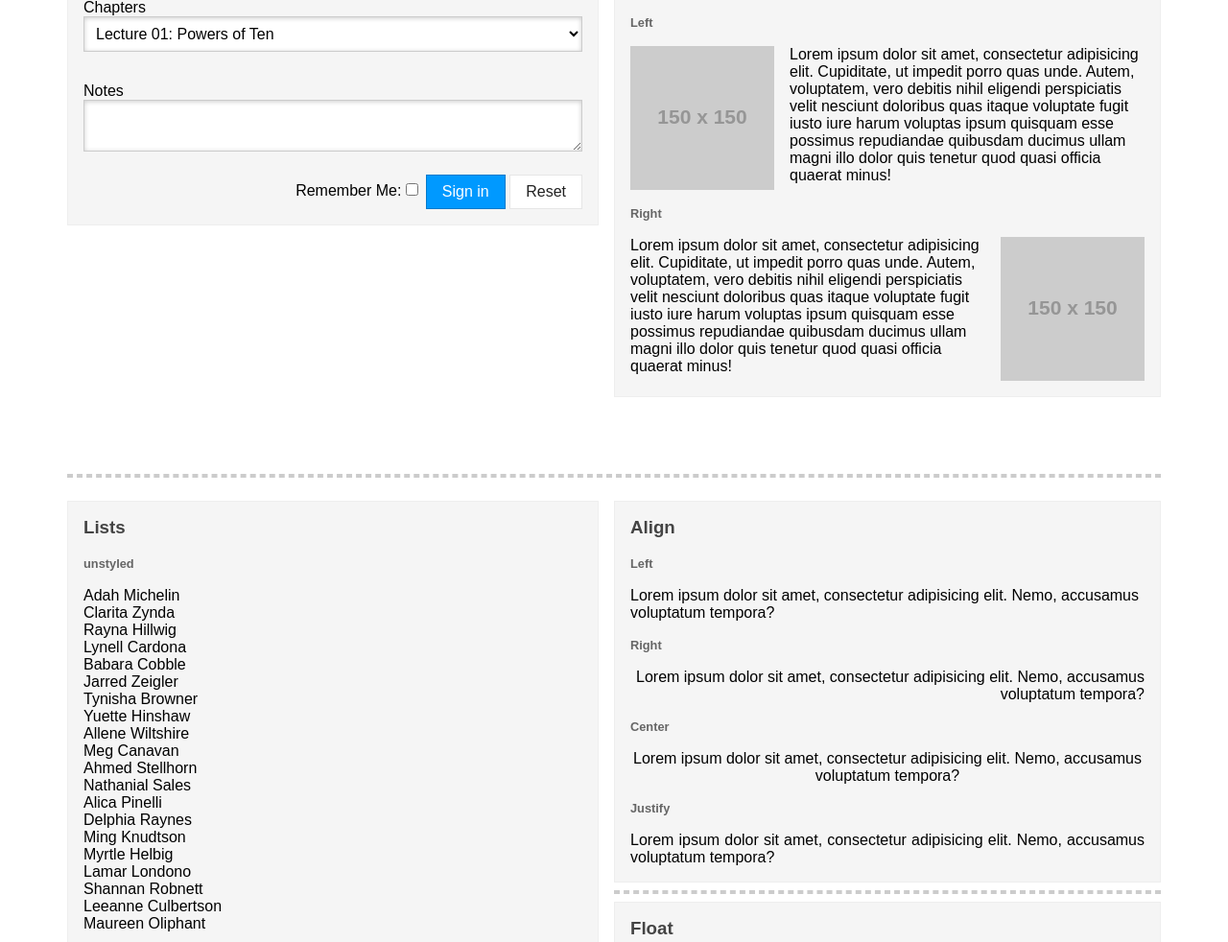
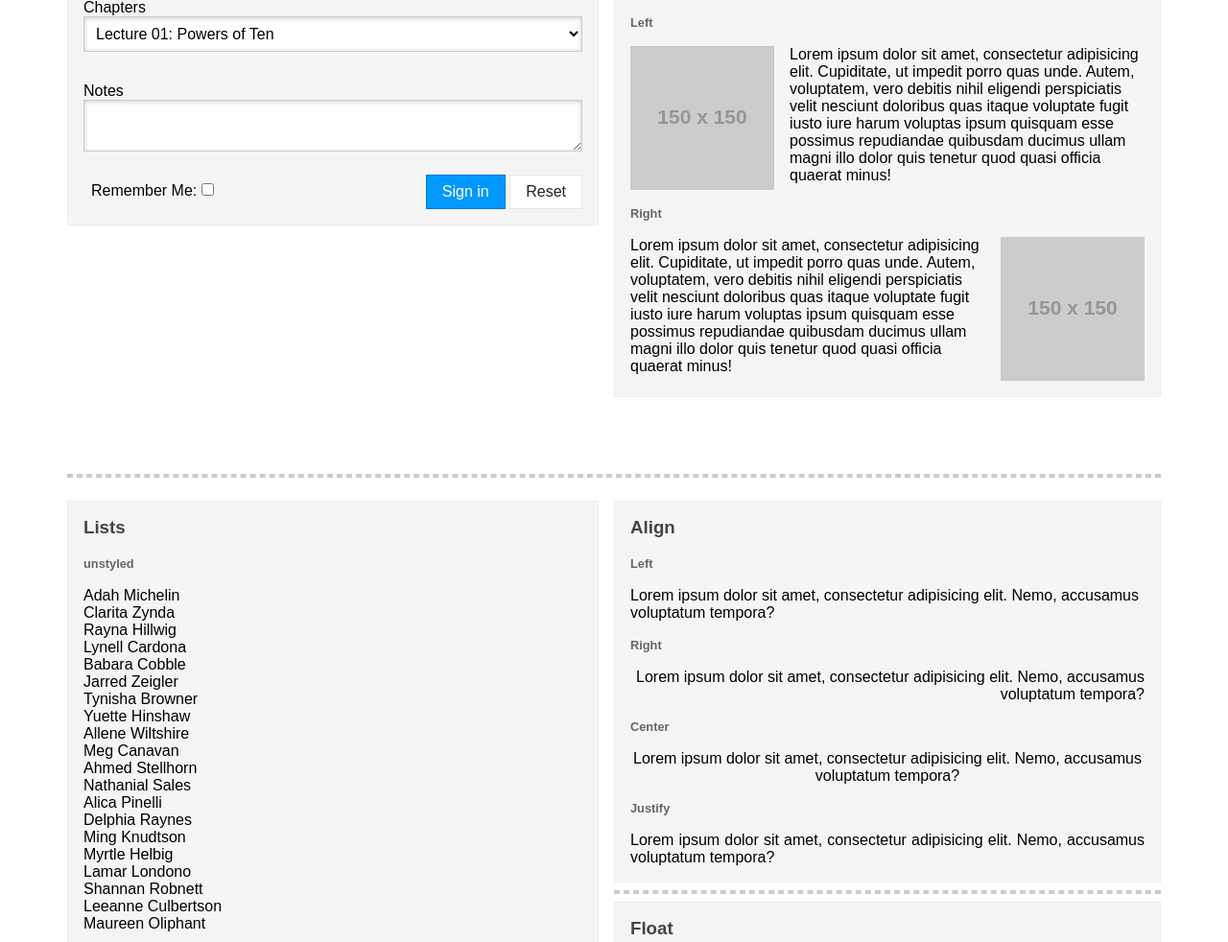
Before and after one commit to varemenos/verepo, a website: page index.html in a window 1280 px wide. Shown: the part 1593-2575 px from the top of the page at 96% size. Drawn offline with Linux system fonts and the light colour scheme; placeholder pictures from the web are drawn by us.

Commit message:
added some width to the floatted elements to show of the floating capabilities

```diff
--- a/index.html
+++ b/index.html
@@ -139,11 +139,11 @@
 						<label class="align--left">Notes <textarea class="resize--vertical"></textarea></label>
 
 						<div class="clearfix">
-							<div class="float--right">
+							<div class="float--right" style="width: 50%">
 								<button type="submit" class="blue-flat-button button--small">Sign in</button>
 								<button type="reset" class="white-flat-button button--small">Reset</button>
 							</div>
-							<div class="float--right">
+							<div class="float--right" style="width: 50%">
 								<label class="align--left">Remember Me: <input type="checkbox"></label>
 							</div>
 						</div>
```
